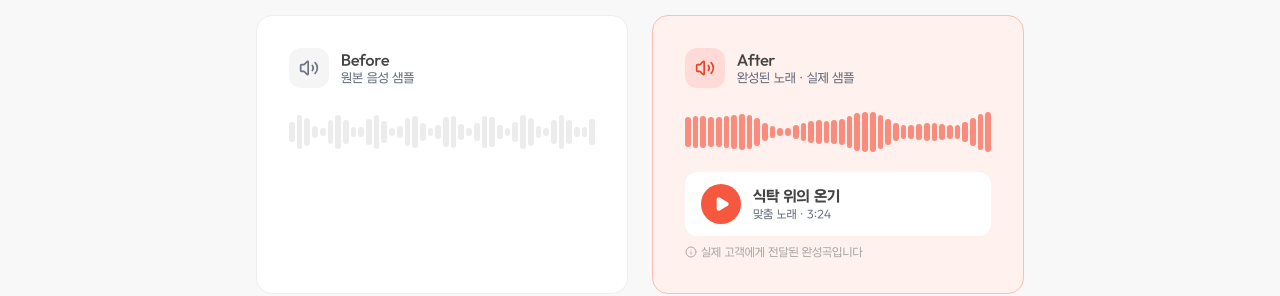
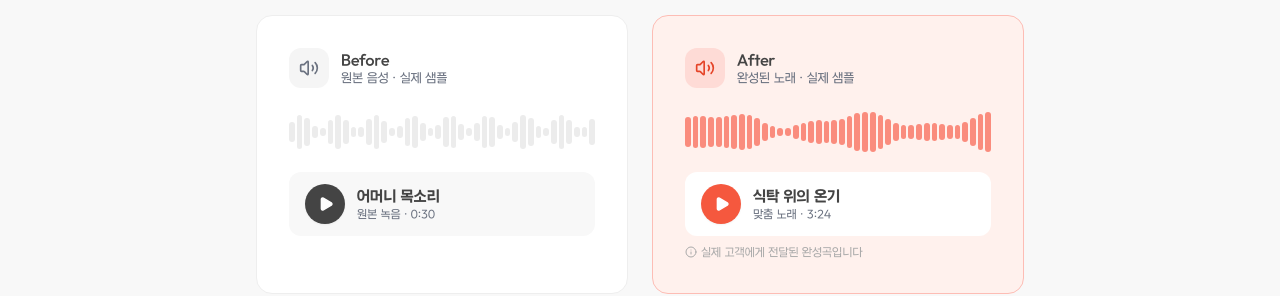
Before and after one commit to INNO-HI/HI-Sing, a Next.js app: page / in a window 1280 px wide. Both pictures are taken after a click on the button "샘플". Shown: the part 457-753 px from the top of the page. Built offline with nearby package versions, Linux system fonts and the light colour scheme; no server answers; a web font is replaced by a local one.

Commit message:
Before 카드에도 재생 버튼 추가 (/audio/before-sample.mp3 참조)

```diff
--- a/src/sections/SampleTab.tsx
+++ b/src/sections/SampleTab.tsx
@@ -198,6 +198,8 @@ export function SampleTab({ onNavigate }: SampleTabProps) {
     return () => audio.removeEventListener('ended', onEnd)
   }, [playingIdx])
 
+  const BEFORE_SRC = '/audio/before-sample.mp3'
+
   const handleToggle = (idx: number) => {
     const audio = audioRef.current
     if (!audio) return
@@ -205,10 +207,17 @@ export function SampleTab({ onNavigate }: SampleTabProps) {
       audio.pause()
       setPlayingIdx(null)
     } else {
-      audio.src = samples[idx].src
-      audio.play()
-      setPlayingIdx(idx)
-      trackSamplePlay(samples[idx].title)
+      if (idx === -1) {
+        audio.src = BEFORE_SRC
+        audio.play().catch(() => {})
+        setPlayingIdx(-1)
+        trackSamplePlay('before-original')
+      } else {
+        audio.src = samples[idx].src
+        audio.play().catch(() => {})
+        setPlayingIdx(idx)
+        trackSamplePlay(samples[idx].title)
+      }
     }
   }
 
@@ -236,7 +245,7 @@ export function SampleTab({ onNavigate }: SampleTabProps) {
         <div className="max-w-6xl mx-auto px-5 sm:px-8 lg:px-14">
           <FadeIn delay={0.15}>
             <div className="grid md:grid-cols-2 gap-6 max-w-3xl mx-auto">
-              {/* Before — 개인정보 보호 안내 */}
+              {/* Before — 원본 음성 재생 */}
               <div className="rounded-2xl border border-neutral-200 bg-white p-6 sm:p-8 flex flex-col">
                 <div className="flex items-center gap-3 mb-5">
                   <div className="w-10 h-10 rounded-xl bg-neutral-100 flex items-center justify-center">
@@ -244,7 +253,7 @@ export function SampleTab({ onNavigate }: SampleTabProps) {
                   </div>
                   <div>
                     <p className="font-semibold text-ink-light text-sm">Before</p>
-                    <p className="text-xs text-ink-muted">원본 음성 샘플</p>
+                    <p className="text-xs text-ink-muted">원본 음성 · 실제 샘플</p>
                   </div>
                 </div>
                 <div className="flex items-center gap-[2px] h-12 w-full opacity-60">
@@ -256,6 +265,21 @@ export function SampleTab({ onNavigate }: SampleTabProps) {
                     />
                   ))}
                 </div>
+                <button
+                  onClick={() => handleToggle(-1)}
+                  className="mt-4 flex items-center gap-3 bg-neutral-50 rounded-xl px-4 py-3 hover:bg-neutral-100 transition-colors group"
+                >
+                  <div className="w-10 h-10 rounded-full bg-ink-light flex items-center justify-center flex-shrink-0 shadow-sm group-hover:scale-105 transition-transform">
+                    {playingIdx === -1
+                      ? <Pause className="w-4 h-4 text-white" fill="currentColor" />
+                      : <Play className="w-4 h-4 text-white ml-0.5" fill="currentColor" />
+                    }
+                  </div>
+                  <div className="flex-1 text-left min-w-0">
+                    <p className="text-sm font-bold text-ink-light truncate">어머니 목소리</p>
+                    <p className="text-[11px] text-ink-muted">{playingIdx === -1 ? '재생 중…' : '원본 녹음 · 0:30'}</p>
+                  </div>
+                </button>
               </div>
 
               {/* After — 실제 재생 가능 */}
```
